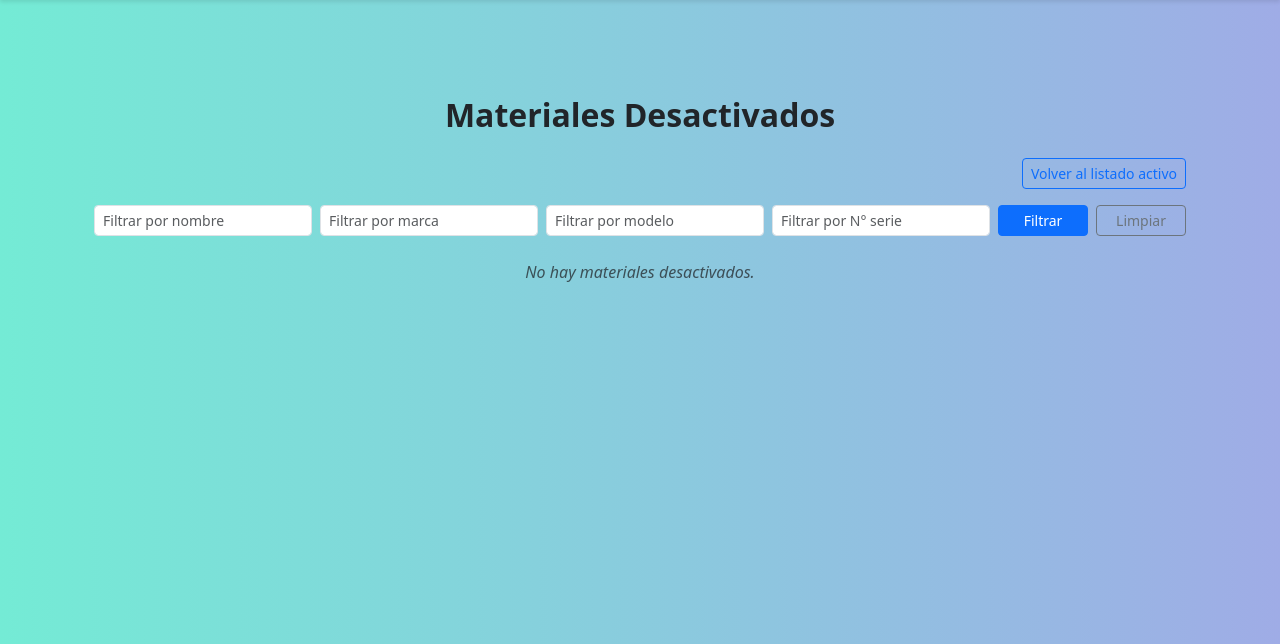
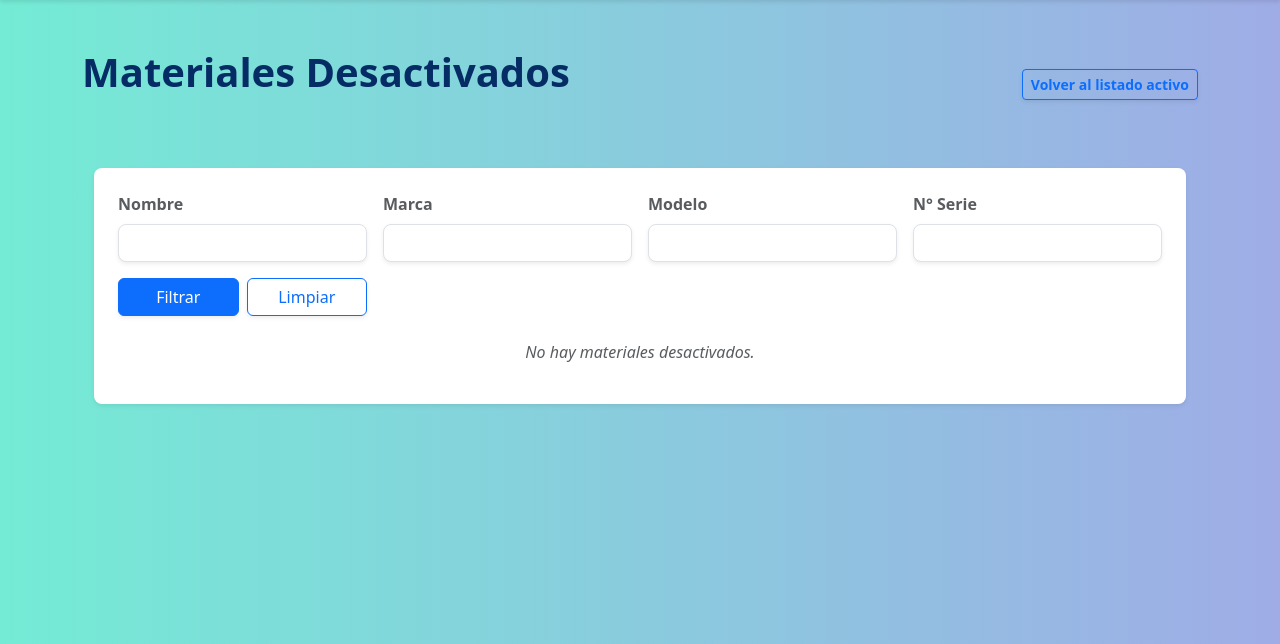
Before and after one commit to ConstanzaPavez/srvSIGEM, a Django app: page /panel_admin/materiales/inactivos/ in a window 1280 px wide. Shown: the part 61-705 px from the top of the page. Run offline with Django 4.2, Linux system fonts and the light colour scheme; a user stored in the database is signed in; tables that the repository leaves empty hold one stand-in row (values such as "Sample post"); one stand-in notice (Sample message) is shown; parts of the project's set-up code (start-up, migrations or seed data) failed here and were passed over; some libraries are stand-ins or nearby versions.

Commit message:
detalles

```diff
--- a/appSIGEM/templates/paginas/crud_material/materiales_inactivos.html
+++ b/appSIGEM/templates/paginas/crud_material/materiales_inactivos.html
@@ -1,42 +1,71 @@
 {% extends 'base_admin.html' %}
 
 {% block content %}
+<link href="https://cdn.jsdelivr.net/npm/aos@2.3.4/dist/aos.css" rel="stylesheet">
+<script src="https://cdn.jsdelivr.net/npm/aos@2.3.4/dist/aos.js"></script>
+<script>AOS.init();</script>
+
+<style>
+  .material-card {
+    transition: transform 0.2s ease, box-shadow 0.2s ease;
+  }
+
+  .material-card:hover {
+    transform: scale(1.015);
+    box-shadow: 0 8px 20px rgba(0, 0, 0, 0.08);
+    z-index: 1;
+  }
+</style>
+<div class="d-flex justify-content-between align-items-center mb-4">
+        <h1 class="mb-4 text-center text-primary-emphasis fw-bold">Materiales Desactivados</h1>
+        <a href="{% url 'admin_listar_materiales' %}" class="btn btn-outline-primary btn-sm shadow-sm fw-semibold">Volver al listado activo</a>
+      </div>
 <div class="container mt-5">
-  <h2 class="mb-4 fw-bold text-center">Materiales Desactivados</h2>
+  <div class="card shadow-sm border-0 rounded-3" data-aos="fade-up">
+    <div class="card-body p-4">
 
-  <div class="mb-3 text-end">
-    <a href="{% url 'admin_listar_materiales' %}" class="btn btn-outline-primary btn-sm">
-      Volver al listado activo
-    </a>
+      <!-- Filtros -->
+      <form method="get" class="row g-3 mb-4 align-items-end">
+        <div class="col-md-3">
+          <label class="form-label fw-semibold text-muted">Nombre</label>
+          <input type="text" name="q_nombre" class="form-control rounded-3 shadow-sm" value="{{ q_nombre }}">
         </div>
-
-  <form method="get" class="mb-4 d-flex align-items-center gap-2 w-100" style="flex-wrap: nowrap; overflow-x: auto;">
-    <input type="text" name="q_nombre" class="form-control form-control-sm flex-grow-1" placeholder="Filtrar por nombre" value="{{ q_nombre }}" style="min-width: 150px; max-width: 250px;">
-    <input type="text" name="q_marca" class="form-control form-control-sm flex-grow-1" placeholder="Filtrar por marca" value="{{ q_marca }}" style="min-width: 150px; max-width: 250px;">
-    <input type="text" name="q_modelo" class="form-control form-control-sm flex-grow-1" placeholder="Filtrar por modelo" value="{{ q_modelo }}" style="min-width: 150px; max-width: 250px;">
-    <input type="text" name="q_serie" class="form-control form-control-sm flex-grow-1" placeholder="Filtrar por N° serie" value="{{ q_serie }}" style="min-width: 150px; max-width: 250px;">
-
-    <button type="submit" class="btn btn-primary btn-sm" style="min-width: 90px;">Filtrar</button>
-
-    <a href="{% url 'admin_listar_materiales_inactivos' %}" class="btn btn-outline-secondary btn-sm" style="min-width: 90px;">Limpiar</a>
+        <div class="col-md-3">
+          <label class="form-label fw-semibold text-muted">Marca</label>
+          <input type="text" name="q_marca" class="form-control rounded-3 shadow-sm" value="{{ q_marca }}">
+        </div>
+        <div class="col-md-3">
+          <label class="form-label fw-semibold text-muted">Modelo</label>
+          <input type="text" name="q_modelo" class="form-control rounded-3 shadow-sm" value="{{ q_modelo }}">
+        </div>
+        <div class="col-md-3">
+          <label class="form-label fw-semibold text-muted">N° Serie</label>
+          <input type="text" name="q_serie" class="form-control rounded-3 shadow-sm" value="{{ q_serie }}">
+        </div>
+        <div class="col-md-3 d-flex gap-2">
+          <button type="submit" class="btn btn-primary w-50 shadow-sm">Filtrar</button>
+          <a href="{% url 'admin_listar_materiales_inactivos' %}" class="btn btn-outline-primary w-50 shadow-sm">Limpiar</a>
+        </div>
       </form>
 
       {% if materiales %}
-    <div class="list-group shadow-sm">
+        <div class="d-flex flex-column gap-3">
           {% for material in materiales %}
-        <div class="list-group-item d-flex align-items-center gap-3" style="background-color: #f8f9fa; opacity: 0.7; border-radius: 0.375rem;">
-          <!-- Imagen o placeholder -->
+            <div class="d-flex align-items-center justify-content-between p-3 px-4 rounded-3 bg-light material-card" style="opacity: 0.85;">
+              <!-- Imagen -->
+              <div class="me-3">
                 {% if material.img_material %}
-            <img src="{{ material.img_material.url }}" alt="Imagen de {{ material.nom_material }}" class="rounded" style="width: 80px; height: 80px; object-fit: cover;">
+                  <img src="{{ material.img_material.url }}" alt="Imagen de {{ material.nom_material }}" class="rounded shadow-sm" style="width: 80px; height: 80px; object-fit: cover;">
                 {% else %}
-            <div class="bg-secondary text-white d-flex align-items-center justify-content-center rounded" style="width: 80px; height: 80px;">
-              Sin imagen
+                  <div class="bg-secondary text-white d-flex align-items-center justify-content-center rounded shadow-sm" style="width: 80px; height: 80px; font-size: 12px;">
+                    <span class="text-center">Sin<br>imagen</span>
                   </div>
                 {% endif %}
+              </div>
 
-          <!-- Información del material -->
+              <!-- Información -->
               <div class="flex-grow-1">
-            <h5 class="mb-1 text-dark">{{ material.nom_material }}</h5>
+                <h5 class="mb-1 fw-semibold text-dark">{{ material.nom_material }}</h5>
                 <div class="text-muted small d-flex flex-wrap gap-3">
                   <span><strong>Marca:</strong> {{ material.marca|default:"-" }}</span>
                   <span><strong>Modelo:</strong> {{ material.modelo_material|default:"-" }}</span>
@@ -46,44 +75,18 @@
                 </div>
               </div>
 
-          <!-- Botón reactivar -->
+              <!-- Botón -->
               <form method="post" action="{% url 'reactivar_material' material.pk %}">
                 {% csrf_token %}
-            <button type="submit" class="btn btn-success btn-sm">Reactivar</button>
+                <button type="submit" class="btn btn-outline-primary btn-sm  shadow-sm">Reactivar</button>
               </form>
             </div>
           {% endfor %}
         </div>
       {% else %}
-    <p class="text-muted fst-italic text-center">No hay materiales desactivados.</p>
+        <p class="text-muted text-center fst-italic">No hay materiales desactivados.</p>
       {% endif %}
     </div>
-
-{% if messages %}
-  <div aria-live="polite" aria-atomic="true" class="position-relative">
-    <div class="toast-container position-fixed top-0 end-0 p-3" style="z-index: 1080;">
-      {% for message in messages %}
-        <div class="toast align-items-center text-bg-{{ message.tags }} border-0" role="alert" aria-live="assertive" aria-atomic="true">
-          <div class="d-flex">
-            <div class="toast-body">
-              {{ message }}
-            </div>
-            <button type="button" class="btn-close btn-close-white me-2 m-auto" data-bs-dismiss="toast" aria-label="Cerrar"></button>
   </div>
 </div>
-      {% endfor %}
-    </div>
-  </div>
-{% endif %}
-
-<script>
-  document.addEventListener('DOMContentLoaded', function () {
-    const toastElList = [].slice.call(document.querySelectorAll('.toast'))
-    toastElList.forEach(function (toastEl) {
-      const toast = new bootstrap.Toast(toastEl, { delay: 3000 });
-      toast.show();
-    });
-  });
-</script>
-
 {% endblock %}
```
Also changed, not shown: appSIGEM/templates/paginas/crud_material/listar_materiales_admin.html (+38 -64 lines), appSIGEM/templates/paginas/reportes/reporte_prestamos.html (+3 -4 lines), appSIGEM/templates/paginas/solicitudes/controladminsolicitud.html (+3 -4 lines). Lines whose indentation alone changed are shown as unchanged.
